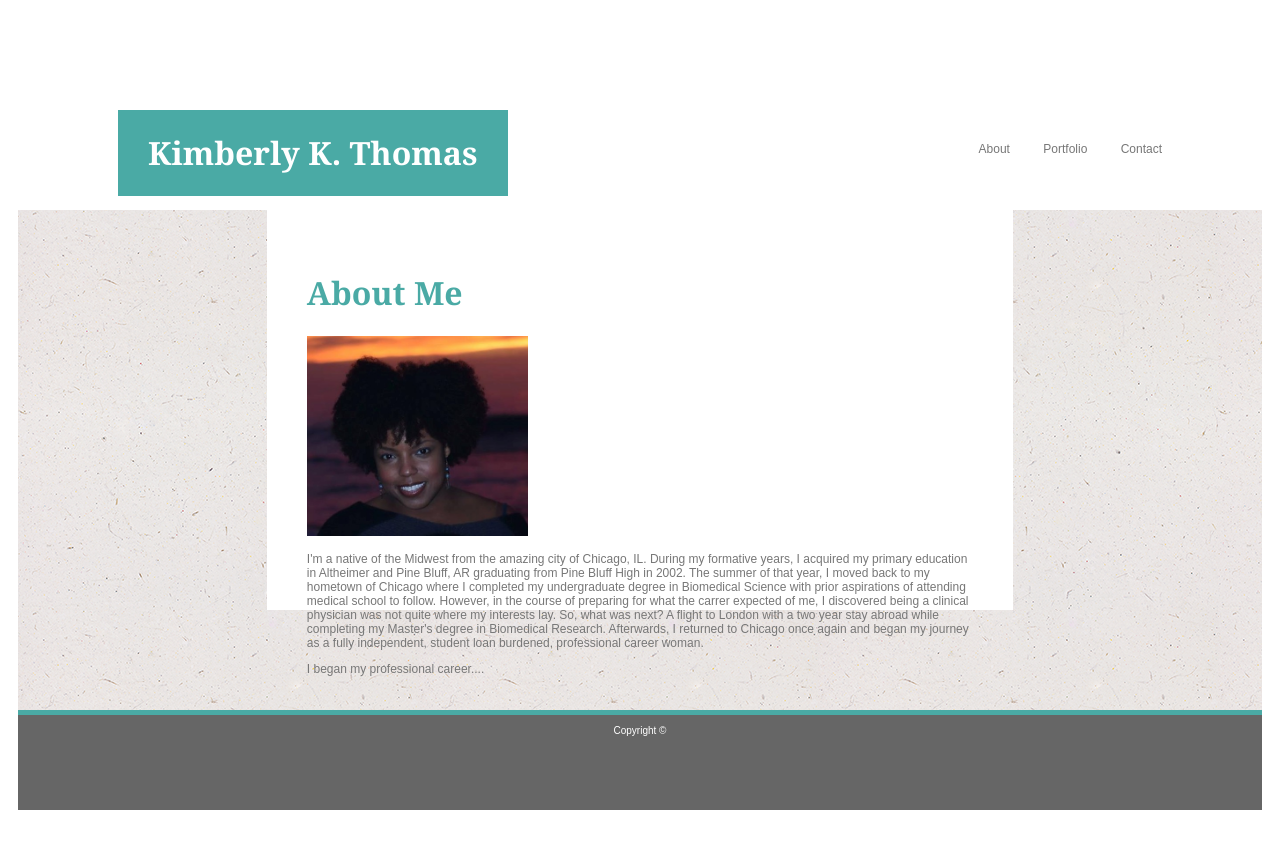
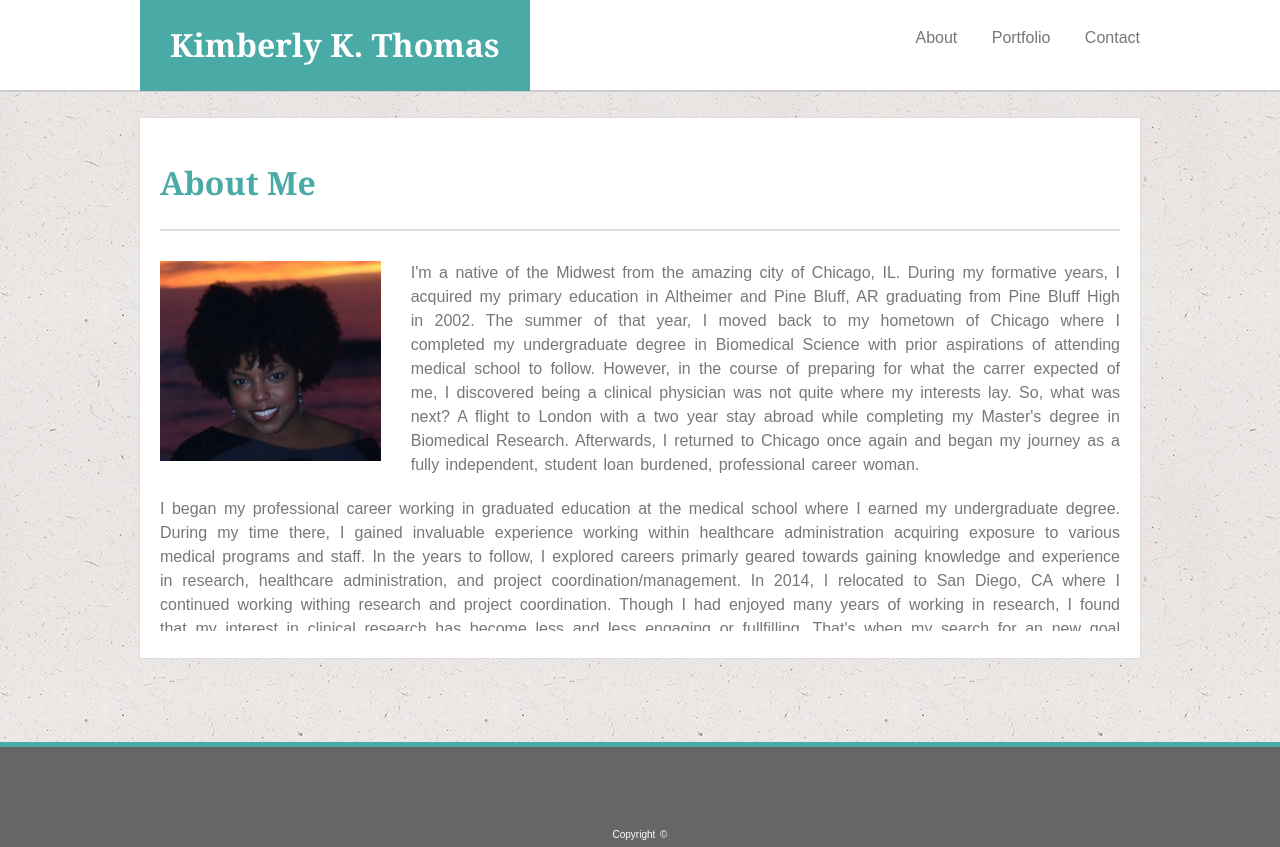
Before and after one commit to kthoma2484/Basic-Portfolio, a plain HTML site: page index.html in a window 1280 px wide. Before the commit the page ends 820 px from the top, so only its background shows below. Drawn offline with Linux system fonts and the light colour scheme; a script that the page names is missing.

Commit message:
completed index.html page

```diff
--- a/assets/css/style.css
+++ b/assets/css/style.css
@@ -1,19 +1,13 @@
-.page {
-    box-sizing: border-box;
-    background-color: #ffffff;
-    margin: 10px;
-    height: 800px;
-}
-
 header, h1 {
-    font-family: 'Georgia', Times, Times New Roman, serif;
+    font-family: 'Georgia', Times, 'Times New Roman', serif;
 
 }
 
 p {
     font-family: 'Arial', 'Helvetica Neue', Helvetica, sans-serif;
-    font-size: 12px;
+    font-size: 16px;
     color: #777777;
+    word-spacing: 2px
 }
 
 p.a {
@@ -23,13 +17,41 @@ p.a {
 p.b {
     font-size: 10px;
     color: #ffffff;
+    position: relative;
+    top: 70px;
+}
+
+p.c {
+    padding: 0;
+    margin-top: 0;
+}
+
+div {
+    clear: right;
+}
+
+body {
+    margin: 0;
+    display: flex;
+}
+
+.page {
+    width: 100%;
+    background-color: #ffffff;
+    line-height: 1.5;
 }
 
 header {
-    float: center;
+    width: 100%;
     background-color: #ffffff;
-    padding: 100px;
-    margin-bottom:0;
+    height: 90px;
+    border-bottom: #cccccc solid 2px;
+    margin: auto;
+}
+
+.header-content {
+    margin: auto;
+    width: 1000px;
 }
 
 .left-header {
@@ -42,46 +64,55 @@ header {
 
 .right-header {
     float: right;
-    padding: auto;
-    padding: 20px 0;
+    padding: 10px 0;
 }
 
-.content-wrap {
-    box-sizing: border-box;
-    height: 500px;
-    margin-top: 0;
+.content-background {
+    width: 100%;
+    height: 650px;
 }
 
 .content {
-    float: center;
-    box-sizing: border-box;
     background-color: #ffffff;
-    padding: 40px;
+    height: 500px;
+    width: 960px;
+    padding: 20px;
+    border: #dddddd solid 1.5px;
     margin: auto;
-    height: 80%;
-    width: 60%;
+    position: relative;
+    top: 25px;
 }
 
 .top-content {
-    box-sizing: border-box;
+    max-height: 100px;
     color: #4aaaa5;
     font-family: 'Georgia', Times, 'Times New Roman', serif;
 }
 
-.middle-content {
-    float: center;
-    box-sizing: border-box;
+img {
+    padding: 0 30px 0 0;
 }
 
-.bottom-content{
-    float: center;
-    box-sizing: border-box;
+.middle-content {
+    display: flex;
+    text-align: justify;
+    overflow: auto;
+    max-height: 220px;
+    padding-top: 30px;
+    border-top: #dddddd solid 2px;
+}
+
+.bottom-content {
+    display: flex;
+    max-height: 150px;
+    overflow: auto;
+    text-align: justify;
 }
 
 footer {
-    box-sizing: border-box;
     border-top: #4aaaa5 solid 5px;
     height: 100px;
     background-color: #666666;
     text-align: center;
+    position: relative;
 }
--- a/index.html
+++ b/index.html
@@ -9,9 +9,10 @@
     <link rel="stylesheet" type="text/css" media="screen" href="../Basic-Portfolio/assets/css/style.css">
     <script src="main.js"></script>
     <style>
-        .content-wrap {
+        .content-background {
             background-image:url("assets/images/ep_naturalwhite.png");
             background-color:#cccccc;
+            background-size: auto;
         }
     </style>
 
@@ -19,9 +20,9 @@
 <body>
 
     <div class="page">
-
         <header>
 
+            <div class="header-content">
                 <div class="left-header">
                     <h1>Kimberly K. Thomas </h1>
                 </div>
@@ -29,10 +30,11 @@
                 <div class="right-header space">
                     <p class="a">About Portfolio Contact</p>
                 </div>
+            </div>
 
         </header>
 
-            <div class="content-wrap">
+        <div class="content-background">
 
             <div class="content">
 
@@ -42,18 +44,15 @@
 
                 <div class="middle-content">
 
-                        <div class="left-content">
                     <img src="assets/images/Kim_beachsunset.jpg" alt="Kimberly Thomas Photo" style="height:200px">
-                        </div>
 
-                        <div class="right-content">
-                            <p>I'm a native of the Midwest from the amazing city of Chicago, IL. During my formative years, I acquired my primary education in Altheimer and Pine Bluff, AR graduating from Pine Bluff High in 2002. The summer of that year, I moved back to my hometown of Chicago where I completed my undergraduate degree in Biomedical Science with prior aspirations of attending medical school to follow. However, in the course of preparing for what the carrer expected of me, I discovered being a clinical physician was not quite where my interests lay. So, what was next? A flight to London with a two year stay abroad while completing my Master's degree in Biomedical Research. Afterwards, I returned to Chicago once again and began my journey as a fully independent, student loan burdened, professional career woman.</p>
-                        </div>
+                    <p class="c">I'm a native of the Midwest from the amazing city of Chicago, IL. During my formative years, I acquired my primary education in Altheimer and Pine Bluff, AR graduating from Pine Bluff High in 2002. The summer of that year, I moved back to my hometown of Chicago where I completed my undergraduate degree in Biomedical Science with prior aspirations of attending medical school to follow. However, in the course of preparing for what the carrer expected of me, I discovered being a clinical physician was not quite where my interests lay. So, what was next? A flight to London with a two year stay abroad while completing my Master's degree in Biomedical Research. Afterwards, I returned to Chicago once again and began my journey as a fully independent, student loan burdened, professional career woman.</p>
 
                 </div>
 
                 <div class="bottom-content">
-                        <p>I began my professional career....</p>
+                    <p>I began my professional career working in graduated education at the medical school where I earned my undergraduate degree. During my time there, I gained invaluable experience working within healthcare administration acquiring exposure to various medical programs and staff. In the years to follow, I explored careers primarly geared towards gaining knowledge and experience in research, healthcare administration, and project coordination/management. In 2014, I relocated to San Diego, CA where I continued working withing research and project coordination. Though I had enjoyed many years of working in research, I found that my interest in clinical research has become less and less engaging or fullfilling. That's when my search for an new goal began and once again after much consideration and researching new career options, I found that computer coding was of the greatest appeal. The most attractive aspect of programming for me is the logic, reasoning, and challenge of problem solving. This refreshing journey holds promise of a new career that I beleive will be both fullfilling and present continuous opportunity to grow and learn.</p>
+
                 </div>
 
             </div>
```
Lines whose indentation alone changed are shown as unchanged.
